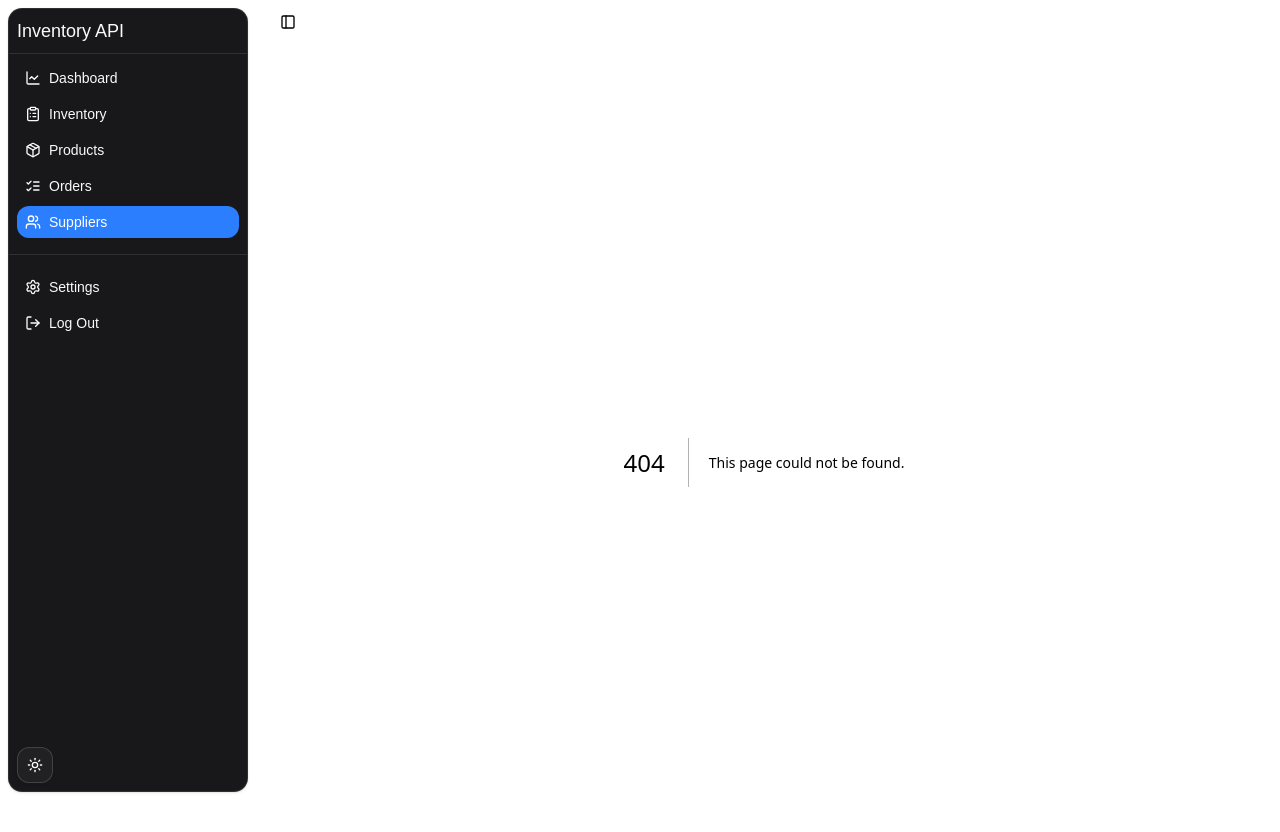
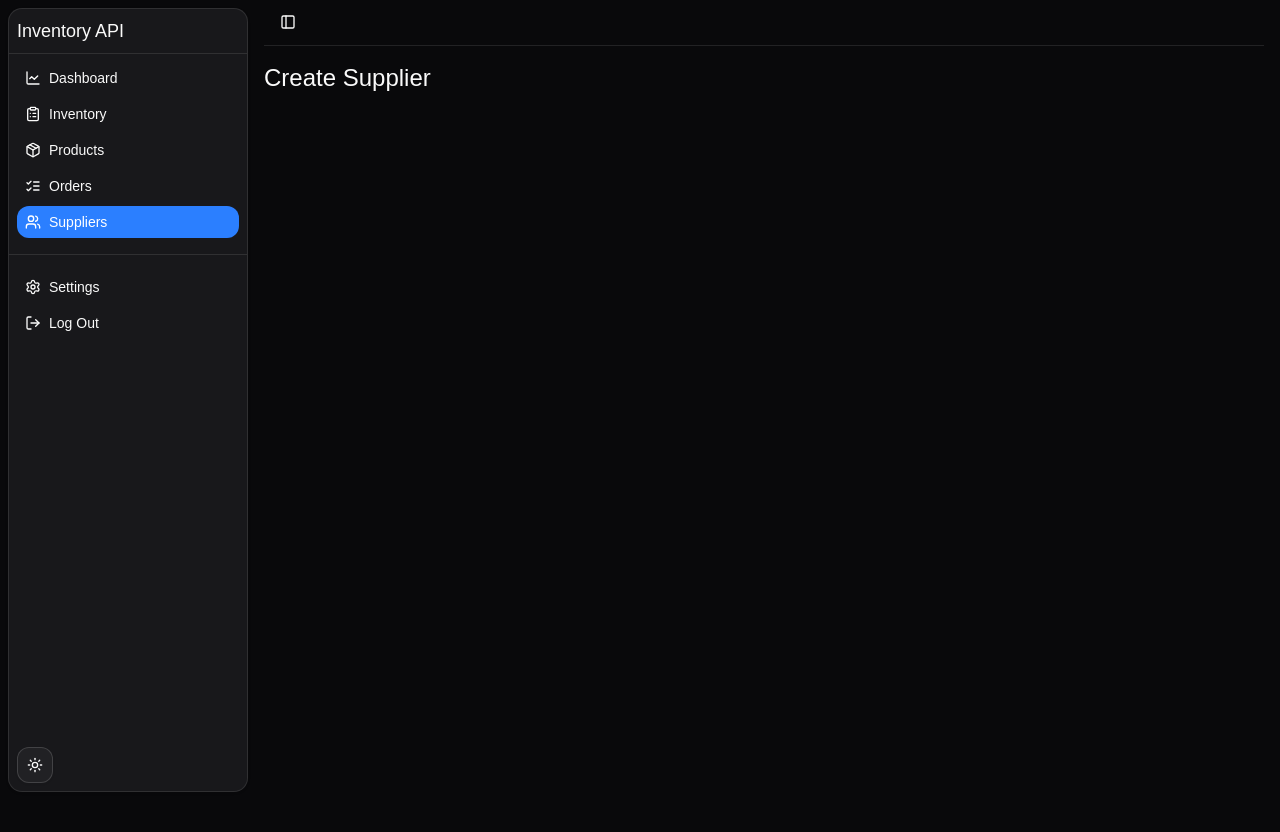
Before and after one commit to mrdsx/inventory-api, a Next.js app in the folder frontend/: page /suppliers/create in a window 1280 px wide. Before the commit this address had no page. Shown: the top 832 px of the page. After the commit the page ends 800 px from the top, so only its background shows below. Built offline with nearby package versions, Linux system fonts and the light colour scheme.

Commit message:
feat(frontend/supplier): add navigation to create supplier page
affected: SuppliersPage, lib/constants.ts

```diff
--- /dev/null
+++ b/frontend/src/app/(pages)/(workspace)/suppliers/create/page.tsx
@@ -0,0 +1,5 @@
+import { PageHeading } from "@/components";
+
+export default function CreateSupplierPage() {
+  return <PageHeading>Create Supplier</PageHeading>;
+}
--- a/frontend/src/app/(pages)/(workspace)/suppliers/page.tsx
+++ b/frontend/src/app/(pages)/(workspace)/suppliers/page.tsx
@@ -1,7 +1,8 @@
 "use client";
 
-import { PageHeading } from "@/components";
-import { Button, DataTable } from "@/components/ui";
+import { ROUTES } from "@/app/lib";
+import { NavigationBtn, PageHeading } from "@/components";
+import { DataTable } from "@/components/ui";
 import { useGetSuppliersQuery } from "@/features/supplier";
 import { SUPPLIERS_TABLE_COLUMNS } from "./suppliers-table-columns";
 
@@ -11,7 +12,9 @@ export default function SuppliersPage() {
   return (
     <>
       <PageHeading>Suppliers</PageHeading>
-      <Button>Create Supplier</Button>
+      <NavigationBtn href={ROUTES.workspace.suppliers.create}>
+        Create Supplier
+      </NavigationBtn>
       <DataTable
         className="h-90"
         columns={SUPPLIERS_TABLE_COLUMNS}
--- a/frontend/src/app/lib/constants.ts
+++ b/frontend/src/app/lib/constants.ts
@@ -24,6 +24,7 @@ const ROUTES = {
     },
     suppliers: {
       root: "/suppliers",
+      create: "/suppliers/create",
     },
   },
   settings: "/settings",
```
